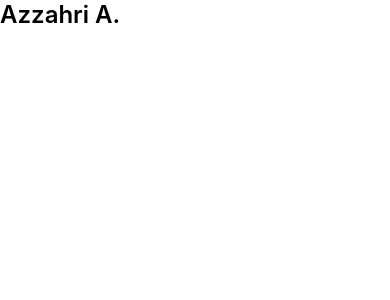
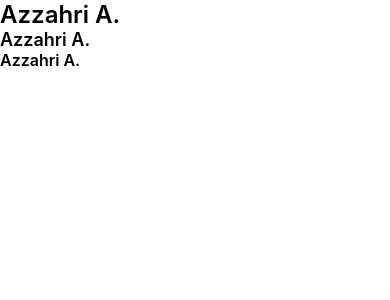
Before and after one commit to adamhinton/LearningReactNative-DonationApp, a React Native app: screen / in a window 390 px wide. Shown: the top 300 px of the page. Built offline with nearby package versions, Linux system fonts and the light colour scheme.

Commit message:
Try example Headers - all work great

```diff
--- a/Navigation/Screens/Home/Home.tsx
+++ b/Navigation/Screens/Home/Home.tsx
@@ -9,6 +9,8 @@ const Home = () => {
   return (
     <SafeAreaView style={[globalStyle.backgroundWhite, globalStyle.flex]}>
       <Header title={'Azzahri A.'} type={1} />
+      <Header title={'Azzahri A.'} type={2} />
+      <Header title={'Azzahri A.'} type={3} />
     </SafeAreaView>
   );
 };
```
